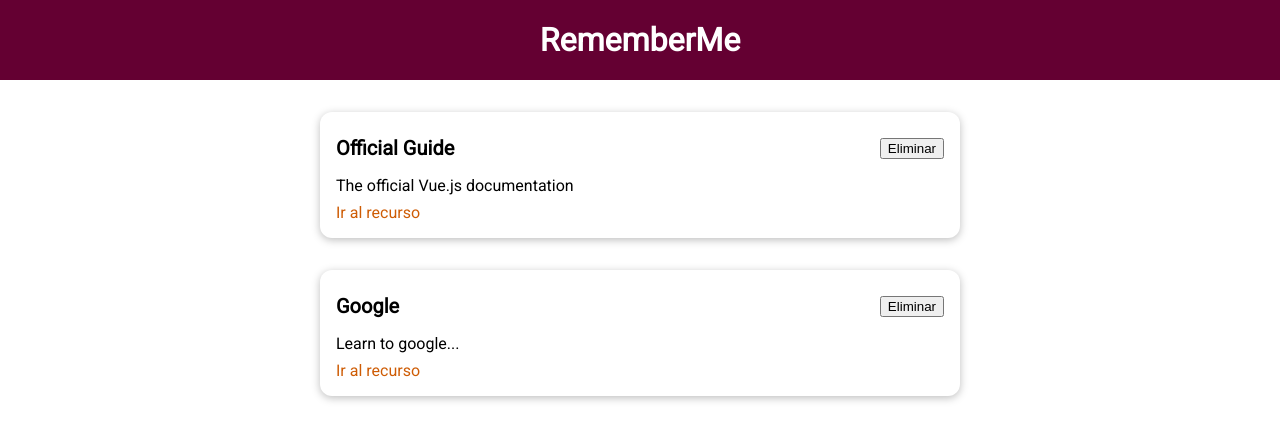
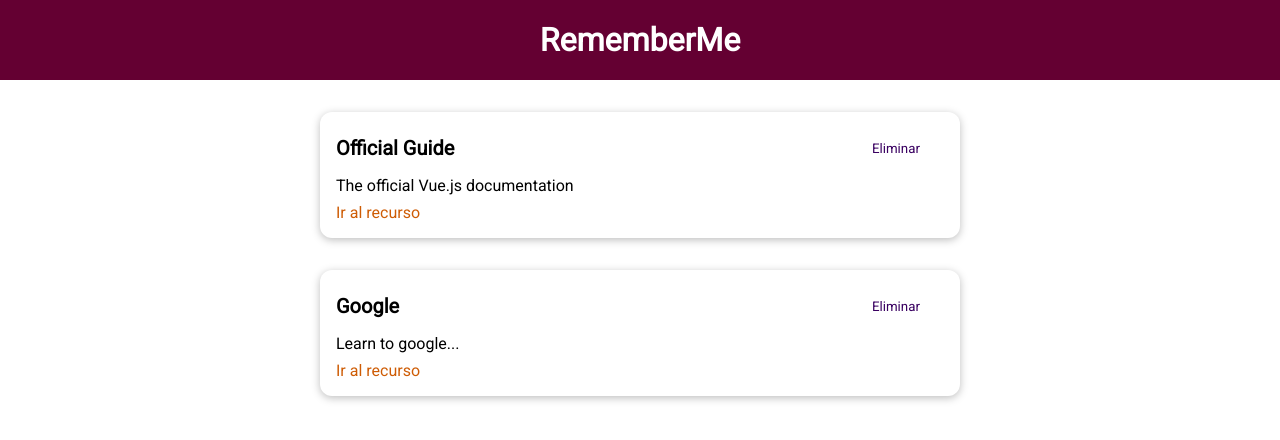
Before and after one commit to ascaseiro/vue-learning-resources, a Vue app: page / in a window 1280 px wide. Shown: the top 440 px of the page. Built offline with nearby package versions, Linux system fonts and the light colour scheme.

Commit message:
UI reusable button component created in BaseButton.vue

```diff
--- /dev/null
+++ b/src/components/UI/BaseButton.vue
@@ -0,0 +1,39 @@
+<template>
+  <button :type="type" :class="mode">
+    <slot></slot>
+  </button>
+</template>
+
+<script>
+export default {
+  props: ['type', 'mode']
+}
+</script>
+
+<style scoped>
+button {
+  padding: 0.75rem 1.5rem;
+  font-family: inherit;
+  background-color: #3a0061;
+  border: 1px solid #3a0061;
+  color: white;
+  cursor: pointer;
+}
+
+button:hover,
+button:active {
+  background-color: #270041;
+  border-color: #270041;
+}
+
+.flat {
+  background-color: transparent;
+  color: #3a0061;
+  border: none;
+}
+
+.flat:hover,
+.flat:active {
+  background-color: #edd2ff;
+}
+</style>
--- a/src/components/learning-resources/LearningResource.vue
+++ b/src/components/learning-resources/LearningResource.vue
@@ -3,7 +3,7 @@
     <base-card>
       <header>
         <h3>{{ title }}</h3>
-        <button>Eliminar</button>
+        <base-button mode="flat">Eliminar</base-button>
       </header>
       <p>{{ description }}</p>
       <nav>
--- a/src/main.js
+++ b/src/main.js
@@ -2,9 +2,11 @@
 
 import App from './App.vue';
 import BaseCard from './components/UI/BaseCard.vue';
+import BaseButton from './components/UI/BaseButton.vue';
 
 const app = createApp(App);
 
 app.component('base-card', BaseCard);
+app.component('base-button', BaseButton);
 
 app.mount('#app');
```
